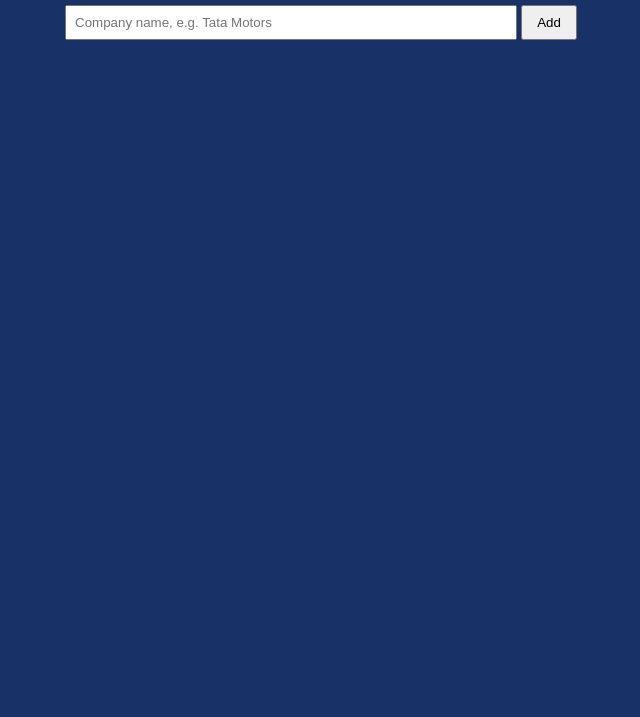
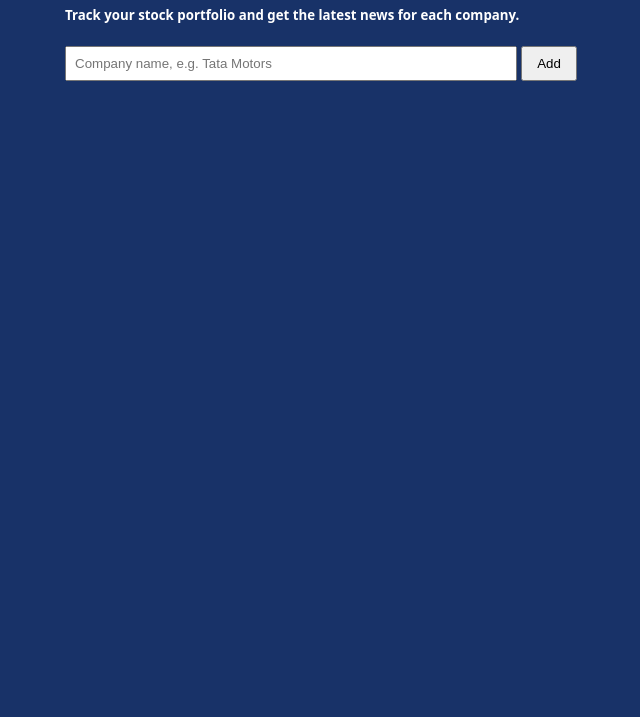
Before and after one commit to xitizsp-lgtm/Foliohelp, a plain HTML site: page frontend/index.html in a window 1280 px wide. Shown: the part 83-800 px from the top of the page, without its empty margins (215-855 px from the left). Drawn offline with nearby package versions, Linux system fonts and the light colour scheme; no server answers.

Commit message:
user interface changes

```diff
--- a/frontend/index.html
+++ b/frontend/index.html
@@ -15,7 +15,7 @@
       color: white;
     }
 
-    h1, h3 { color: white; }
+    h1, h3, h5 { color: white; }
     h3 { margin-bottom: 4px; }
     a, a:visited { color: #9ec5ff; }
 
@@ -46,14 +46,16 @@
 </head>
 <body>
   <h1>FolioHelp</h1>
-  <input id="company" placeholder="Company name, e.g. Tata Motors">
-  <button id="add">Add</button>
-  <div id="watch"></div>
-  <div id="charts" style="display:none">
+  <h5>Track your stock portfolio and get the latest news for each company.</h5>
+    <div id="charts" style="display:none">
     <div class="chart"><canvas id="pie"></canvas></div>
     <div class="chart"><canvas id="bar"></canvas></div>
   </div>
   <p id="chartnote"></p>
+  <input id="company" placeholder="Company name, e.g. Tata Motors">
+  <button id="add">Add</button>
+  <div id="watch"></div>
+
   <script>
     let pieChart, barChart;
 
```
